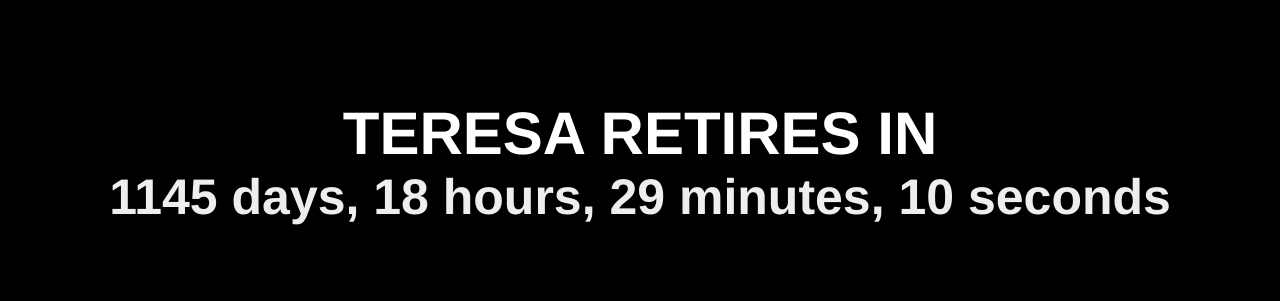
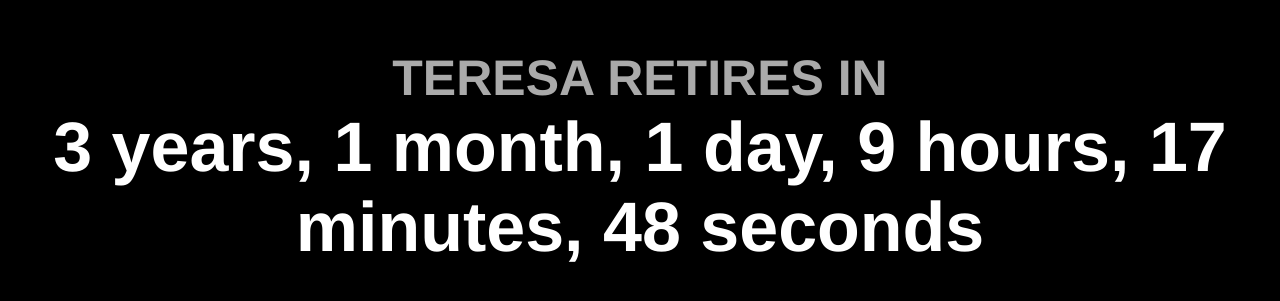
Before and after one commit to broox/teresa-retires, a plain HTML site: page index.html in a window 1280 px wide. Shown: the part 101-402 px from the top of the page. Drawn offline with Linux system fonts and the light colour scheme.

Commit message:
add years, months, and proper plurality

```diff
--- a/index.html
+++ b/index.html
@@ -4,16 +4,22 @@
         <style>
             body{ font-family: helvetica, arial, san-serif; background-color:#000; }
             h1, h2 { text-align:center; }
-            h1 { font-size:60px; margin:200px 0 0; color:#FFF; }
-            h2 { font-size:50px; margin:0; color:#EEE; }
+            h1 { font-size:50px; margin:150px 0 0; color:#AAA; }
+            h2 { font-size:70px; margin:0; color:#FFF; }
         </style>
         <script type="text/javascript">
             var retirement = new Date("Feb 12, 2017").getTime(),
-                countdown, days, hours, minutes, seconds;
+                ticker, months, days, hours, minutes, seconds, countdown = [];
 
             setInterval(function () {
                 var today = new Date().getTime(),
                     secondsLeft = (retirement - today) / 1000;
+
+                years = parseInt(secondsLeft / 31556926)
+                secondsLeft = secondsLeft % 31556926;
+
+                months = parseInt(secondsLeft / 2629744);
+                secondsLeft = secondsLeft % 262744;
 
                 days = parseInt(secondsLeft / 86400);
                 secondsLeft = secondsLeft % 86400;
@@ -24,8 +30,17 @@
                 minutes = parseInt(secondsLeft / 60);
                 seconds = parseInt(secondsLeft % 60);
 
-                countdown = document.getElementById('retirement'),
-                countdown.innerHTML = days + ' days, ' + hours + ' hours, ' + minutes + ' minutes, ' + seconds + '  seconds';
+                ticker = document.getElementById('retirement');
+
+                var countdown = [];
+                if(years) countdown.push(years = years + ' year' + (years == 1 ? '' : 's'));
+                if(months) countdown.push(months = months + ' month' + (months == 1 ? '' : 's'));
+                if(days) countdown.push(days = days + ' day' + (days == 1 ? '' : 's'));
+                if(hours) countdown.push(hours = hours + ' hour' + (hours == 1 ? '' : 's'));
+                if(minutes) countdown.push(minutes = minutes + ' minute' + (minutes == 1 ? '' : 's'));
+                if(seconds) countdown.push(seconds = seconds + ' second' + (seconds == 1 ? '' : 's'));
+
+                ticker.innerHTML = countdown.join(', ');
             }, 1000);
         </script>
     </head>
```
